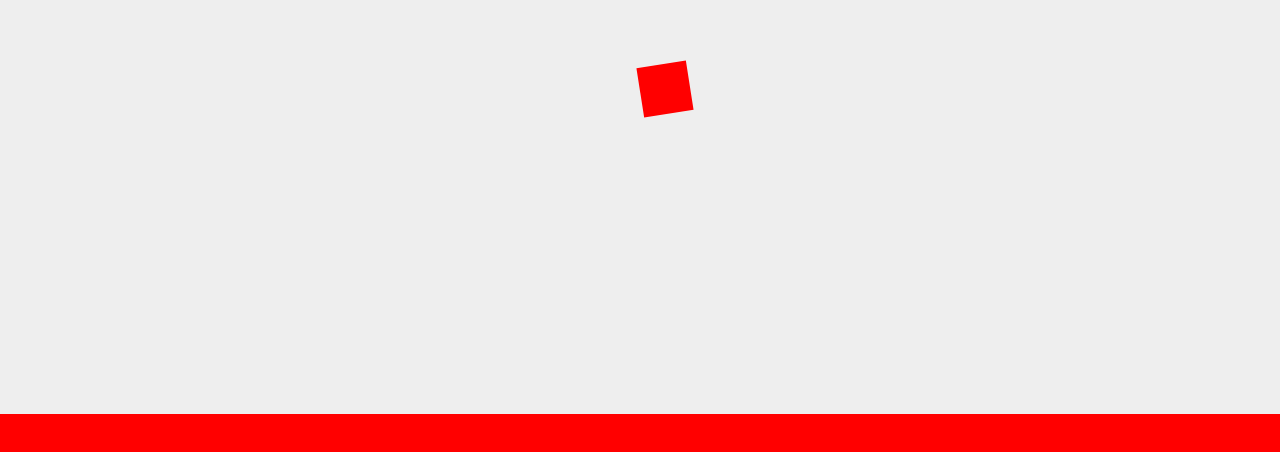
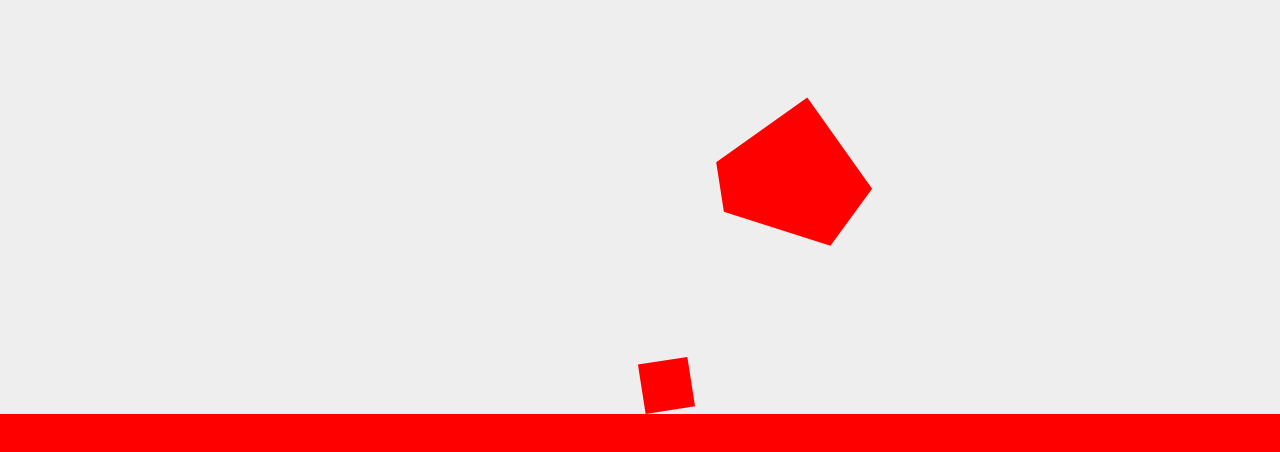
Before and after one commit to imdividual/physics-engine, a plain HTML site: page game.html in a window 1280 px wide. Shown: the part 286-738 px from the top of the page. Drawn offline with Linux system fonts and the light colour scheme.

Commit message:
collision testing

```diff
--- a/game.html
+++ b/game.html
@@ -287,7 +287,7 @@
     update() {
       //this.vel.x += this.acc.x;
       //this.vel.y += this.acc.y;
-      // this.translate(0, -1);
+      this.translate(0, -1);
       this.rotate(0.1);
 
       var entities = this.engine.entityManager.entities;
@@ -718,6 +718,18 @@
     );
     engine.entityManager.add(new DynamicEntity(engine, rec));
 
+    var pentagon = new Polygon(
+      new Vector(150, 160),
+      [
+        new Vector(0, 200),
+        new Vector(50, 100),
+        new Vector(100, 100),
+        new Vector(150, 200),
+        new Vector(100, 250),
+      ]
+    );
+    engine.entityManager.add(new DynamicEntity(engine, pentagon));
+
     window.addEventListener("resize", function() {engine.resize()});
     document.onkeydown = keysDown;
     document.onkeyup = keysUp;
```
